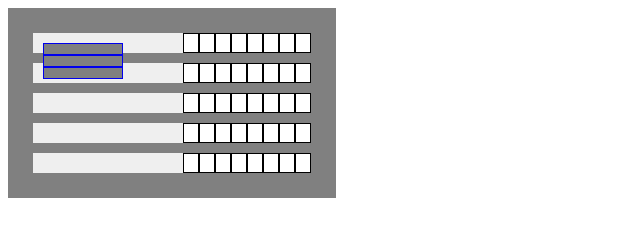
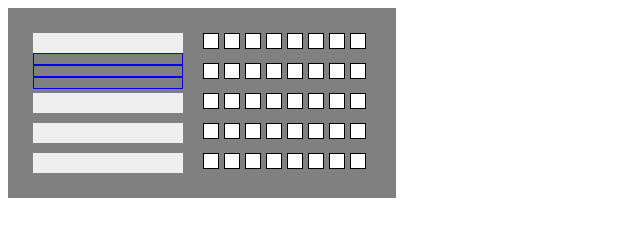
Before and after one commit to sarenord/website, a plain HTML site: page apps/seq-n/sequencer.html in a window 1280 px wide. Both pictures are taken after a click on the button 108 px from the left and 43 px from the top of the page. Shown: the whole page, without its empty margins (0-640 px from the left). Drawn offline with Linux system fonts and the light colour scheme.

Commit message:
minor tweaking of spacing

```diff
--- a/apps/seq-n/page.js
+++ b/apps/seq-n/page.js
@@ -47,15 +47,15 @@ function createInstrumentDropdown() {
 	item.href = "#";
 	dropdownContent.appendChild(item);
     }
-    dropdownButton.appendChild(dropdownContent);
     dropdown.appendChild(dropdownButton);
+    dropdown.appendChild(dropdownContent);
     return dropdown;
 }
 
 
 function toggleDropdown() {
     var el = event.target || event.srcElement;
-    el.childNodes[0].classList.toggle("show");
+    el.parentElement.childNodes[1].classList.toggle("show");
 }
 
 function toggleStep() {
--- a/apps/seq-n/sequencer.css
+++ b/apps/seq-n/sequencer.css
@@ -15,6 +15,7 @@ dropdown {
     padding: 10px;
     border: none;
     width: 150px;
+    margin: 0px 20px 0px 0px;
 }
 
 .dropdownContent {
@@ -22,6 +23,7 @@ dropdown {
     position: absolute;
     background-color: grey;
     min-width: 80px;
+    width: 150px;
 }
 
 .dropdownContent a {
@@ -53,11 +55,14 @@ div.sequenceRow {
 div.step {
     border: solid;
     border-width: .2px;
-    padding: 2px 2px;
     background-color: white;
+    margin: 0px 5px 0px 0px;
+    height: 14px;
+    width: 14px;
 }
 
 div.step > div.cell {
+    margin: 2px 2px;
     height: 10px;
     width: 10px;
     cursor: pointer;
```
